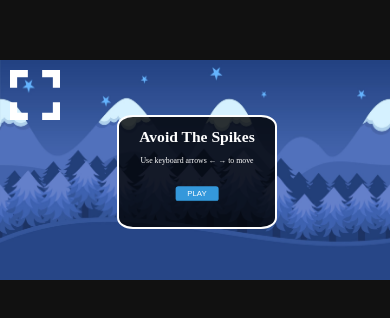
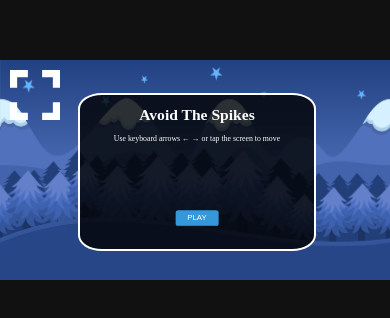
Before and after one commit to marcin-brumer/Avoid-The-Spikes, a website built with webpack: page src/index.html in a window 390 px wide. Shown: the part 252-570 px from the top of the page. Built offline with nearby package versions, Linux system fonts and the light colour scheme; files whose address does not match are found by name.

Commit message:
Improved menu responsiveness

```diff
--- a/src/index.html
+++ b/src/index.html
@@ -19,7 +19,7 @@
       <div id='fullscreenBtn' class='fullscreen_disable'></div>
       <div id="start_menu" class="menu">
         <h1>Avoid The Spikes</h1>
-        <p>Use keyboard arrows &#8592 &#8594 to move</p>
+        <p>Use keyboard arrows &#8592 &#8594 or tap the screen to move</p>
         <button id="start_btn" class="button">PLAY</button>
       </div>
       <canvas id="gameCanvas"></canvas>
--- a/src/scss/index.scss
+++ b/src/scss/index.scss
@@ -142,6 +142,10 @@ body {
     #gameArea {
       .menu {
         border: 0.7vw solid #fff;
+        width: 60%;
+        height: 70%;
+        left: 20%;
+        top: 15%;
         h1 {
           font-size: 4vw;
         }
@@ -153,6 +157,7 @@ body {
           font-size: 2vw;
           border-radius: 0.7vw;
           border-bottom: 0.4vw solid #2980b9;
+          top: 80%;
         }
       }
     }
```
Also changed, not shown: dist/index.html, dist/main.css.
